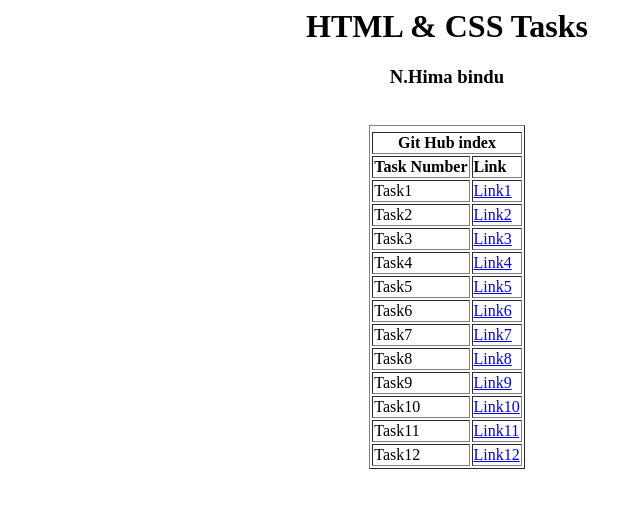
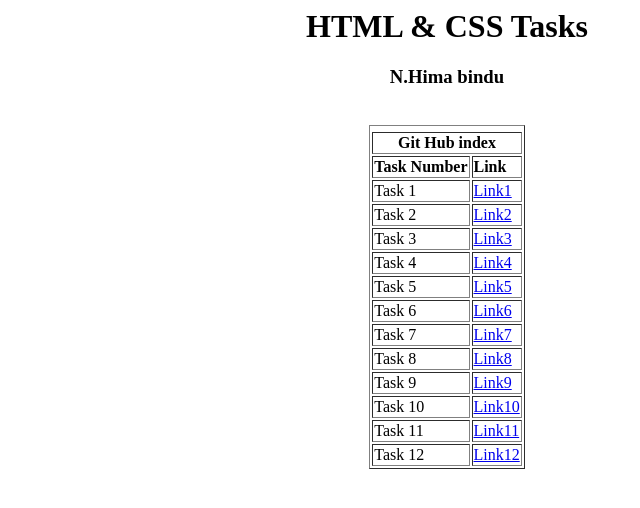
Before and after one commit to BinduIn/Mern_HTML-CSS, a plain HTML site: page index.html in a window 1280 px wide. Shown: the full height of the page, 193-833 px from the left. Drawn offline with Linux system fonts and the light colour scheme.

Commit message:
Update index.html

```diff
--- a/index.html
+++ b/index.html
@@ -1,6 +1,7 @@
 <html>
     <head>
         <title>all mern full stack</title>
+
 
     </head>
     <body>
@@ -16,52 +17,52 @@
                 <td> <b>Link</b></td>`
             </tr>
             <tr>
-                <td>Task1</td>
+                <td>Task 1</td>
                 <td><a href="task 1.html">Link1</a></td>
             </tr>
             <tr>
-                <td>Task2</td>
+                <td>Task 2</td>
                 <td><a href="task 2.html">Link2</a></td>
             </tr>
             <tr>
-                <td>Task3</td>
+                <td>Task 3</td>
                 <td><a href="task 3.html">Link3</a></td>
             </tr>
             <tr>
-                <td>Task4</td>
+                <td>Task 4</td>
                 <td><a href="task 4.html">Link4</a></td>
             </tr>
             <tr>
-                <td>Task5</td>
+                <td>Task 5</td>
                 <td><a href="task 5.html">Link5</a></td>
             </tr>
               <tr>
-                <td>Task6</td>
-                <td><a href="task 7.html">Link6</a></td>
+                <td>Task 6</td>
+                <td><a href="task 6.html">Link6</a></td>
             </tr>
             <tr>
-                <td>Task7</td>
-                <td><a href="task 8.html">Link7</a></td>
+                <td>Task 7</td>
+                <td><a href="task 7.html">Link7</a></td>
             </tr>
             <tr>
-                <td>Task8</td>
-                <td><a href="task 9.html">Link8</a></td>
+                <td>Task 8</td>
+                <td><a href="task 8.html">Link8</a></td>
             </tr>
             <tr>
-                <td>Task9</td>
-                <td><a href="task 10.html">Link9</a></td>
+                <td>Task 9</td>
+                <td><a href="task 9.html">Link9</a></td>
             </tr>
             <tr>
-                <td>Task10</td>
-                <td><a href="task 11.html">Link10</a></td>
+                <td>Task 10</td>
+                <td><a href="task 10.html">Link10</a></td>
             </tr>
             <tr>
-                <td>Task11</td>
-                <td><a href="task 12.html">Link11</a></td>
+                <td>Task 11</td>
+                <td><a href="task 11.html">Link11</a></td>
             </tr>
             <tr>
-                <td>Task12</td>
-                <td><a href="task 13.html">Link12</a></td>
+                <td>Task 12</td>
+                <td><a href="task 12.html">Link12</a></td>
             </tr>
         </table>
     </body>
```
